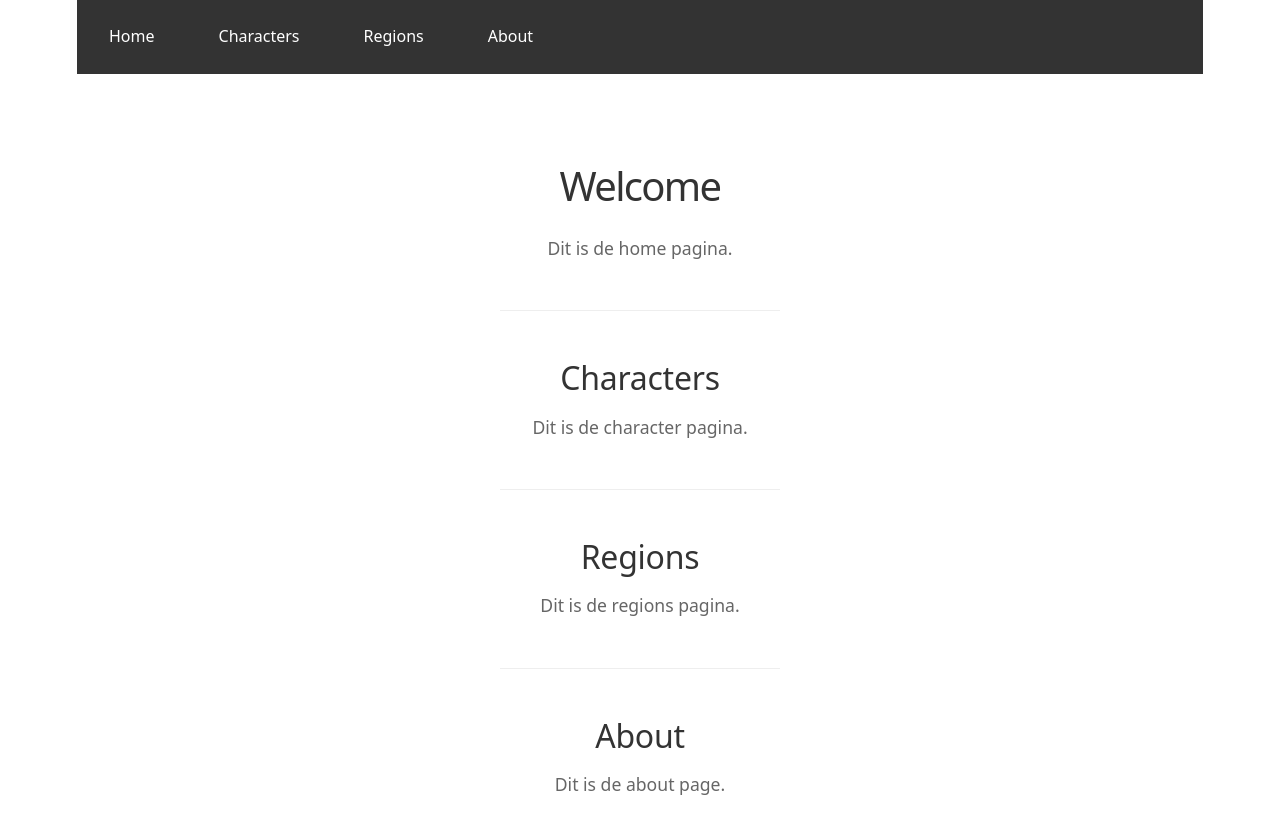
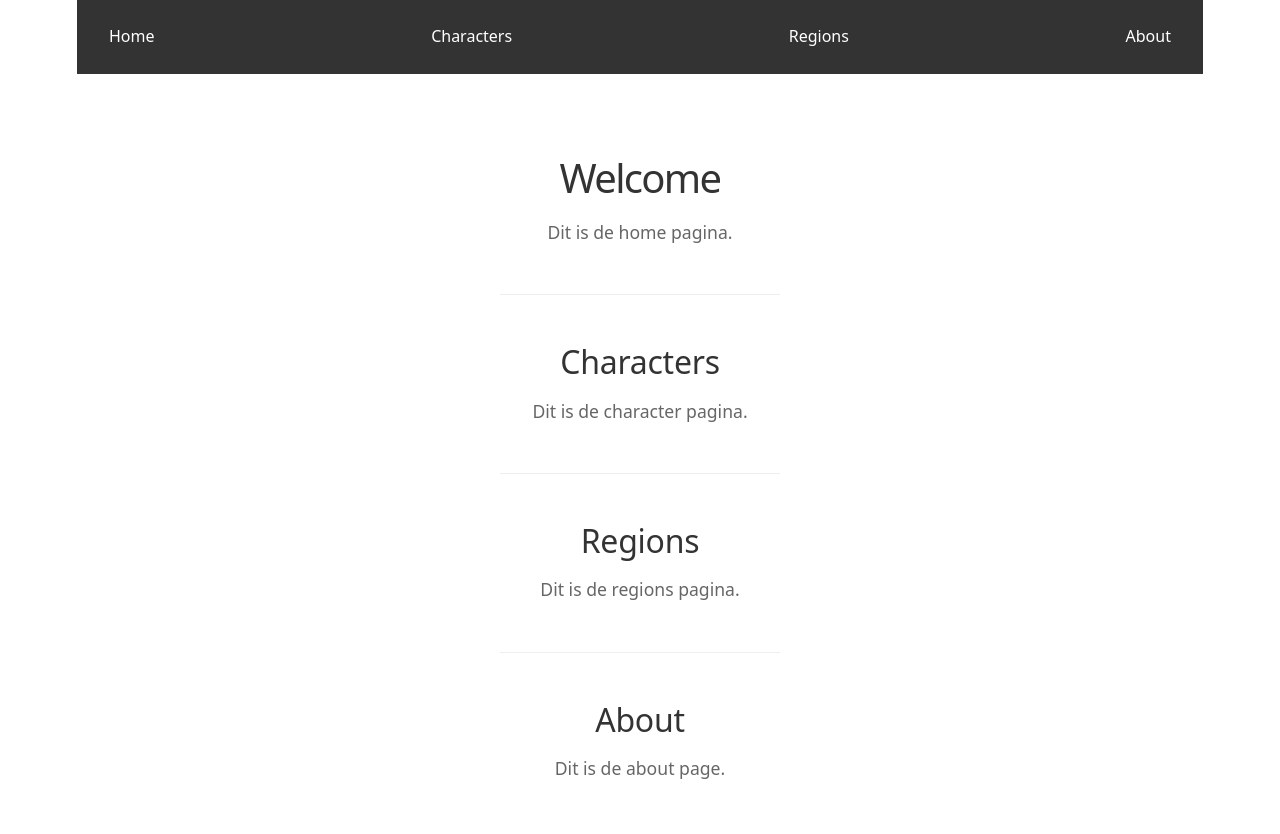
Before and after one commit to MaxDeWit/frontendkeuzedeel, a Vue app in the folder Fansite/Wuwafansite/: page / in a window 1280 px wide. Shown: the top 834 px of the page. Built offline with nearby package versions, Linux system fonts and the light colour scheme.

Commit message:
Added components instead of everything in 1 file

```diff
--- a/Fansite/Wuwafansite/package.json
+++ b/Fansite/Wuwafansite/package.json
@@ -9,6 +9,7 @@
     "preview": "vite preview"
   },
   "dependencies": {
+    "bootstrap": "^5.3.8",
     "vue": "^3.5.30",
     "vue-router": "^5.0.4"
   },
--- a/Fansite/Wuwafansite/src/App.vue
+++ b/Fansite/Wuwafansite/src/App.vue
@@ -19,7 +19,7 @@
   gap: 2rem;
   position: sticky;
   top: 0;
-  z-index: 100;
+  z-index: 1;
 }
 
 .navbar a {
--- /dev/null
+++ b/Fansite/Wuwafansite/src/components/AboutSection.vue
@@ -0,0 +1,24 @@
+<template>
+  <section id="about" class="section">
+    <h2>About</h2>
+    <p>Dit is de about page.</p>
+  </section>
+</template>
+
+<style scoped>
+.section {
+  padding: 3rem 2rem;
+  border-bottom: none;
+}
+
+h2 {
+  font-size: 2rem;
+  margin-bottom: 1rem;
+  color: #333;
+}
+
+p {
+  color: #666;
+  font-size: 1.1rem;
+}
+</style>
--- /dev/null
+++ b/Fansite/Wuwafansite/src/components/CharactersSection.vue
@@ -0,0 +1,24 @@
+<template>
+  <section id="characters" class="section">
+    <h2>Characters</h2>
+    <p>Dit is de character pagina.</p>
+  </section>
+</template>
+
+<style scoped>
+.section {
+  padding: 3rem 2rem;
+  border-bottom: 1px solid #eee;
+}
+
+h2 {
+  font-size: 2rem;
+  margin-bottom: 1rem;
+  color: #333;
+}
+
+p {
+  color: #666;
+  font-size: 1.1rem;
+}
+</style>
--- /dev/null
+++ b/Fansite/Wuwafansite/src/components/HomeSection.vue
@@ -0,0 +1,24 @@
+<template>
+  <section id="home" class="section">
+    <h1>Welcome</h1>
+    <p>Dit is de home pagina.</p>
+  </section>
+</template>
+
+<style scoped>
+.section {
+  padding: 3rem 2rem;
+  border-bottom: 1px solid #eee;
+}
+
+h1 {
+  font-size: 2.5rem;
+  margin-bottom: 1rem;
+  color: #333;
+}
+
+p {
+  color: #666;
+  font-size: 1.1rem;
+}
+</style>
--- /dev/null
+++ b/Fansite/Wuwafansite/src/components/RegionsSection.vue
@@ -0,0 +1,24 @@
+<template>
+  <section id="regions" class="section">
+    <h2>Regions</h2>
+    <p>Dit is de regions pagina.</p>
+  </section>
+</template>
+
+<style scoped>
+.section {
+  padding: 3rem 2rem;
+  border-bottom: 1px solid #eee;
+}
+
+h2 {
+  font-size: 2rem;
+  margin-bottom: 1rem;
+  color: #333;
+}
+
+p {
+  color: #666;
+  font-size: 1.1rem;
+}
+</style>
--- a/Fansite/Wuwafansite/src/main.js
+++ b/Fansite/Wuwafansite/src/main.js
@@ -1,4 +1,5 @@
 import { createApp } from 'vue'
+import 'bootstrap/dist/css/bootstrap.css'
 import './style.css'
 import App from './App.vue'
 import router from './router'
--- a/Fansite/Wuwafansite/src/router/index.js
+++ b/Fansite/Wuwafansite/src/router/index.js
@@ -1,29 +1,11 @@
 import { createRouter, createWebHistory } from 'vue-router'
 import Home from '../views/Home.vue'
-import About from '../views/About.vue'
-import Characters from '../views/Characters.vue'
-import Regions from '../views/Regions.vue'
-
 
 const routes = [
   {
     path: '/',
     name: 'Home',
     component: Home
-  },
-  {
-    path: '/about',
-    name: 'About',
-    component: About
-  },
-  {
-    path: '/characters',
-    name: 'Characters',
-    component: Characters
-  },
-  { path: '/regions',
-    name: 'Regions',
-    component: Regions
   }
 ]
 
--- a/Fansite/Wuwafansite/src/views/About.vue
+++ /dev/null
@@ -1,21 +0,0 @@
-<template>
-  <div class="about">
-  </div>
-</template>
-
-<style scoped>
-.about {
-  padding: 2rem;
-  text-align: center;
-}
-
-h1 {
-  color: #333;
-  margin-bottom: 1rem;
-}
-
-p {
-  color: #666;
-  font-size: 1.1rem;
-}
-</style>
--- a/Fansite/Wuwafansite/src/views/Characters.vue
+++ /dev/null
@@ -1,21 +0,0 @@
-<template>
-  <div class="home">
-  </div>
-</template>
-
-<style scoped>
-.home {
-  padding: 2rem;
-  text-align: center;
-}
-
-h1 {
-  color: #333;
-  margin-bottom: 1rem;
-}
-
-p {
-  color: #666;
-  font-size: 1.1rem;
-}
-</style>
--- a/Fansite/Wuwafansite/src/views/Home.vue
+++ b/Fansite/Wuwafansite/src/views/Home.vue
@@ -1,24 +1,16 @@
+<script setup>
+import HomeSection from '../components/HomeSection.vue'
+import CharactersSection from '../components/CharactersSection.vue'
+import RegionsSection from '../components/RegionsSection.vue'
+import AboutSection from '../components/AboutSection.vue'
+</script>
+
 <template>
   <div class="home">
-    <section id="home" class="section">
-      <h1>Welcome</h1>
-      <p>Dit is de home pagina.</p>
-    </section>
-
-    <section id="characters" class="section">
-      <h2>Characters</h2>
-      <p>Dit is de character pagina.</p>
-    </section>
-
-    <section id="regions" class="section">
-      <h2>Regions</h2>
-      <p>Dit is de regions pagina.</p>
-    </section>
-
-    <section id="about" class="section">
-      <h2>About</h2>
-      <p>Dit is de about page.</p>
-    </section>
+    <HomeSection />
+    <CharactersSection />
+    <RegionsSection />
+    <AboutSection />
   </div>
 </template>
 
@@ -26,30 +18,4 @@
 .home {
   padding: 0;
 }
-
-.section {
-  padding: 3rem 2rem;
-  border-bottom: 1px solid #eee;
-}
-
-.section:last-child {
-  border-bottom: none;
-}
-
-h1 {
-  font-size: 2.5rem;
-  margin-bottom: 1rem;
-  color: #333;
-}
-
-h2 {
-  font-size: 2rem;
-  margin-bottom: 1rem;
-  color: #333;
-}
-
-p {
-  color: #666;
-  font-size: 1.1rem;
-}
 </style>
--- a/Fansite/Wuwafansite/src/views/Regions.vue
+++ /dev/null
@@ -1,21 +0,0 @@
-<template>
-  <div class="home">
-  </div>
-</template>
-
-<style scoped>
-.home {
-  padding: 2rem;
-  text-align: center;
-}
-
-h1 {
-  color: #333;
-  margin-bottom: 1rem;
-}
-
-p {
-  color: #666;
-  font-size: 1.1rem;
-}
-</style>
```
Also changed, not shown: 2 other files (tests, documents, lock files or other folders).
